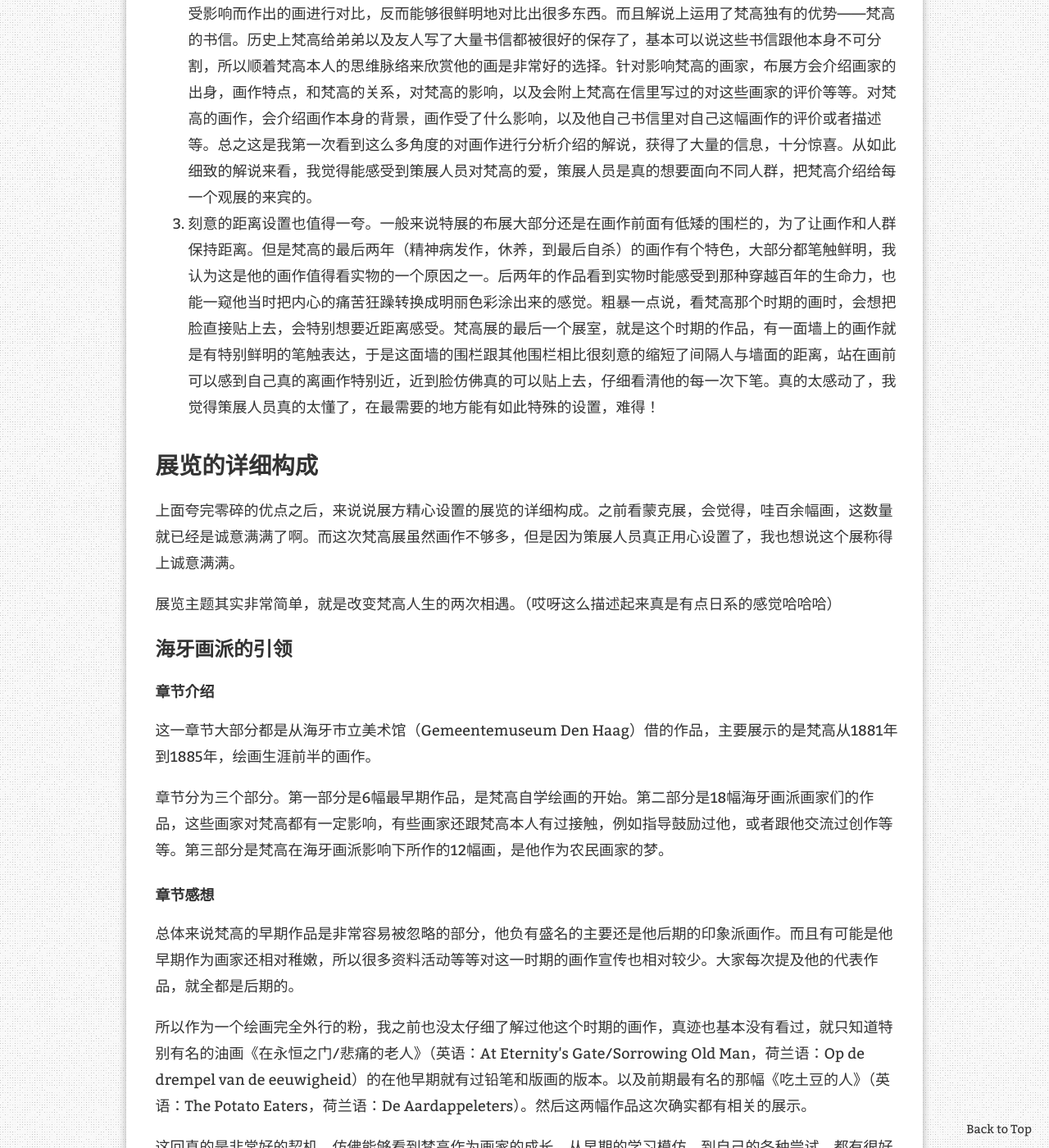
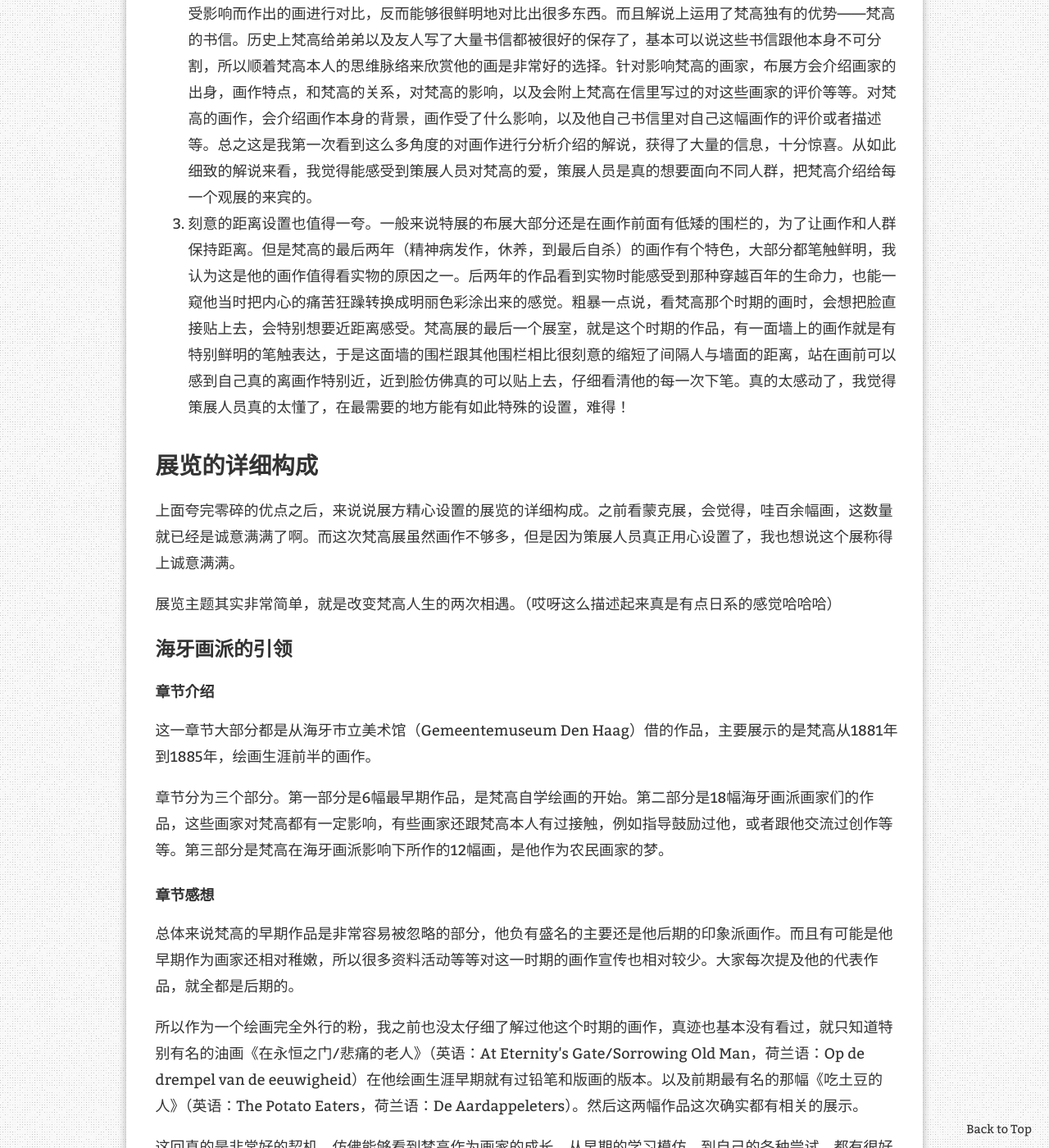
Before and after one commit to MagicianNeverland/magicianneverland.github.io, a Jekyll site: the page built from _posts/2019-10-11-go-go-vincent.md, in a window 1280 px wide and 1400 px high, scrolled down 2582 px. Shown: the whole window at 82% size. Built offline with Jekyll 4.4.1, drawn with Linux system fonts in a browser that asks for light colours; comment, search, counter and statistics services are not loaded; some of the changed text lies outside the part shown.

Commit message:
fixed bugs in post

```diff
--- a/_posts/2019-10-11-go-go-vincent.md
+++ b/_posts/2019-10-11-go-go-vincent.md
@@ -52,7 +52,7 @@ redirect_from:
 
 2. 于是可以来夸解说了。以我这一年的看展经验来讲，日本的画展，大部分在构成上是比较用心的，而且大部分策展人员会尽力让完全不了解展览里作品背景的人也能知道自己在看什么，所以都会在重点画作上加上解说。相比较来说，作品上百幅的大展，布展排得密，解说会相对少点。最近看了两个展展品都是几十幅，所以分散来讲大部分画作都会有简短解说。这次的梵高展也是大部分图都有解说，这点真的让人觉得体验特别好！个人特展的好处就是脉络容易串连，基本按照画家生平时间顺序走就行了。但是可以看出这次布展人员是费了一番心思的。因为借到的展品不算多，所以干脆简单的分为两个大章节，借来影响梵高的作家的画作跟梵高本人的受影响而作出的画进行对比，反而能够很鲜明地对比出很多东西。而且解说上运用了梵高独有的优势——梵高的书信。历史上梵高给弟弟以及友人写了大量书信都被很好的保存了，基本可以说这些书信跟他本身不可分割，所以顺着梵高本人的思维脉络来欣赏他的画是非常好的选择。针对影响梵高的画家，布展方会介绍画家的出身，画作特点，和梵高的关系，对梵高的影响，以及会附上梵高在信里写过的对这些画家的评价等等。对梵高的画作，会介绍画作本身的背景，画作受了什么影响，以及他自己书信里对自己这幅画作的评价或者描述等。总之这是我第一次看到这么多角度的对画作进行分析介绍的解说，获得了大量的信息，十分惊喜。从如此细致的解说来看，我觉得能感受到策展人员对梵高的爱，策展人员是真的想要面向不同人群，把梵高介绍给每一个观展的来宾的。
 
-3. 刻意的距离设置也值得一夸。一般来说特展的布展大部分还是在画作前面有低矮的围栏的，为了让画作和人群保持距离。但是梵高的最后两年（精神病发作，休养，到最后自杀）的画作有个特色，大部分都笔触鲜明，我认为这是他的画作值得看实物的一个原因之一。后两年的作品看到实物时能感受到那种穿越百年的生命力，也能一窥他当时把内心的痛苦狂躁转换成明丽色彩涂出来的感觉。粗暴一点说，看梵高那个时期的画时，会想把脸直接贴上去，会特别想要近距离感受。梵高展的最后一个展室，就是这个时期的作品，有一面墙上的画作就是有特别鲜明的笔触表达，于是这面墙的围栏跟其他围栏相比很刻意的缩短了间隔人与墙面的距离，站在画前可以感到自己真的离画作特别近，近到脸仿佛真的可以贴上去，仔细看清他的每一次下笔。真的太感动了，我觉得策展人员真的太懂了，在最需要的地方能有如此特殊的设置，难得！
+3. 刻意的距离设置也值得一夸。一般来说特展的布展大部分还是在画作前面有低矮的围栏的，为了让画作和人群保持距离。但是梵高的最后两年（精神病发作，休养，到最后自杀）的画作有个特色，大部分都笔触鲜明，我认为这是他的画作值得看实物的原因之一。后两年的作品看到实物时能感受到那种穿越百年的生命力，也能一窥他当时把内心的痛苦狂躁转换成明丽色彩涂出来的感觉。粗暴一点说，看梵高那个时期的画时，会想把脸直接贴上去，会特别想要近距离感受。梵高展的最后一个展室，就是这个时期的作品，有一面墙上的画作就是有特别鲜明的笔触表达，于是这面墙的围栏跟其他围栏相比很刻意的缩短了间隔人与墙面的距离，站在画前可以感到自己真的离画作特别近，近到脸仿佛真的可以贴上去，仔细看清他的每一次下笔。真的太感动了，我觉得策展人员真的太懂了，在最需要的地方能有如此特殊的设置，难得！
 
 ## 展览的详细构成
 
@@ -72,7 +72,7 @@ redirect_from:
 
 总体来说梵高的早期作品是非常容易被忽略的部分，他负有盛名的主要还是他后期的印象派画作。而且有可能是他早期作为画家还相对稚嫩，所以很多资料活动等等对这一时期的画作宣传也相对较少。大家每次提及他的代表作品，就全都是后期的。
 
-所以作为一个绘画完全外行的粉，我之前也没太仔细了解过他这个时期的画作，真迹也基本没有看过，就只知道特别有名的油画《在永恒之门/悲痛的老人》（英语：At Eternity's Gate/Sorrowing Old Man，荷兰语：Op de drempel van de eeuwigheid）的在他早期就有过铅笔和版画的版本。以及前期最有名的那幅《吃土豆的人》（英语：The Potato Eaters，荷兰语：De Aardappeleters）。然后这两幅作品这次确实都有相关的展示。
+所以作为一个绘画完全外行的粉，我之前也没太仔细了解过他这个时期的画作，真迹也基本没有看过，就只知道特别有名的油画《在永恒之门/悲痛的老人》（英语：At Eternity's Gate/Sorrowing Old Man，荷兰语：Op de drempel van de eeuwigheid）在他绘画生涯早期就有过铅笔和版画的版本。以及前期最有名的那幅《吃土豆的人》（英语：The Potato Eaters，荷兰语：De Aardappeleters）。然后这两幅作品这次确实都有相关的展示。
 
 这回真的是非常好的契机，仿佛能够看到梵高作为画家的成长，从早期的学习模仿，到自己的各种尝试，都有很好的体现。这种感觉就好像读故事从铺垫开始看起，而不是直接去看高潮部分，有起承转合才有味道。
 
```
Also changed, not shown: other parts of _posts/2019-10-11-go-go-vincent.md (+1 -1 lines).
